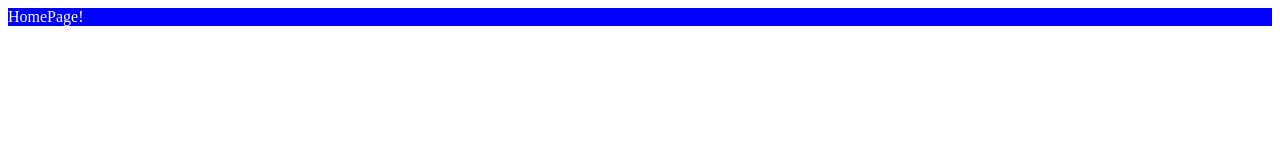
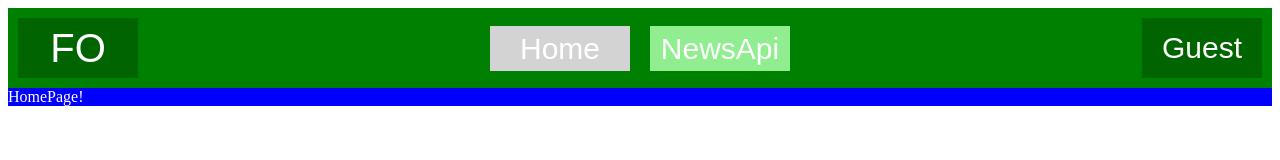
Before and after one commit to tdsfugal/reader, a Gatsby site in the folder packages/reader-app/: page / in a window 1280 px wide. Built offline with nearby package versions, Linux system fonts and the light colour scheme; Gatsby itself is replaced by a stand-in of ours.

Commit message:
basic header

```diff
--- a/packages/reader-app/src/components/home-page.js
+++ b/packages/reader-app/src/components/home-page.js
@@ -1,9 +1,9 @@
 import React from "react"
 import Layout from "./layout"
 
-export default function HomePage() {
+export default function HomePage({ pageName }) {
   return (
-    <Layout>
+    <Layout pageName={pageName}>
       <div>HomePage!</div>
     </Layout>
   )
--- a/packages/reader-app/src/components/layout/header.js
+++ b/packages/reader-app/src/components/layout/header.js
@@ -0,0 +1,33 @@
+import React from "react"
+
+import {
+  HeaderView,
+  LogoView,
+  NavView,
+  NavTileView,
+  UserView,
+} from "../../styles"
+
+const TILE_DEFS = [
+  {
+    label: "Home",
+    link: "index",
+  },
+  {
+    label: "NewsApi",
+    link: "newsapi",
+  },
+]
+
+export default function Header({ pageName }) {
+  const tiles = TILE_DEFS.map(({ label, link }) => (
+    <NavTileView active={pageName === link}>{label}</NavTileView>
+  ))
+  return (
+    <HeaderView>
+      <LogoView>FO</LogoView>
+      <NavView>{tiles}</NavView>
+      <UserView>Guest</UserView>
+    </HeaderView>
+  )
+}
--- a/packages/reader-app/src/components/layout/index.js
+++ b/packages/reader-app/src/components/layout/index.js
@@ -1,7 +1,14 @@
 import React from "react"
 
-import { LayoutView } from "../../styles"
+import { LayoutView, WorkspaceView } from "../../styles"
 
-export default function Layout({ children }) {
-  return <LayoutView>{children}</LayoutView>
+import Header from "./header"
+
+export default function Layout({ children, pageName }) {
+  return (
+    <LayoutView>
+      <Header pageName={pageName} />
+      <WorkspaceView>{children}</WorkspaceView>
+    </LayoutView>
+  )
 }
--- a/packages/reader-app/src/components/newsapi-page.js
+++ b/packages/reader-app/src/components/newsapi-page.js
@@ -1,9 +1,9 @@
 import React from "react"
 import Layout from "./layout"
 
-export default function NewsApiPage() {
+export default function NewsApiPage({ pageName }) {
   return (
-    <Layout>
+    <Layout pageName={pageName}>
       <div>NewsApiPage!</div>
     </Layout>
   )
--- a/packages/reader-app/src/pages/index.js
+++ b/packages/reader-app/src/pages/index.js
@@ -2,5 +2,5 @@ import React from "react"
 import { HomePage } from "../components"
 
 export default function Home() {
-  return <HomePage />
+  return <HomePage pageName="index" />
 }
--- a/packages/reader-app/src/pages/newsapi.js
+++ b/packages/reader-app/src/pages/newsapi.js
@@ -2,5 +2,5 @@ import React from "react"
 import { NewsApiPage } from "../components"
 
 export default function NewsApi() {
-  return <NewsApiPage />
+  return <NewsApiPage pageName="newsapi" />
 }
--- a/packages/reader-app/src/styles/layout-views.js
+++ b/packages/reader-app/src/styles/layout-views.js
@@ -3,20 +3,75 @@ import styled from "@emotion/styled"
 export const LayoutView = styled.div`
   height: 100%;
   width: 100%;
+  display: flex;
+  flex-flow: column nowrap;
   background-color: blue;
   color: white;
 `
 
 export const HeaderView = styled.div`
-  height: 100%;
+  flex: 0 0 60px;
   width: 100%;
+  display: flex;
+  flex-flow: row nowrap;
+  align-items: center;
+  justify-content: center;
+  background-color: green;
+  color: white;
+`
+
+export const LogoView = styled.div`
+  flex: 0 0 120px;
+  height: 60px;
+  background-color: darkgreen;
+  color: white;
+  margin: 10px;
+  line-height: 60px;
+  font-size: 40px;
+  font-family: sans-serif;
+  text-align: center;
+`
+
+export const UserView = styled.div`
+  flex: 0 0 120px;
+  height: 60px;
+  background-color: darkgreen;
+  color: white;
+  margin: 10px;
+  line-height: 60px;
+  font-size: 30px;
+  font-family: sans-serif;
+  text-align: center;
+`
+
+export const NavView = styled.div`
+  flex: 1 1 60px;
+  width: 100%;
+  display: flex;
+  flex-flow: row nowrap;
+  align-items: center;
+  justify-content: center;
+  background-color: green;
+  color: white;
+`
+
+export const NavTileView = styled.div`
+  flex: 0 0 140px;
+  height: 45px;
+  background-color: ${({ active }) => (active ? "lightgray" : "lightgreen")};
+  margin: 10px;
+  color: white;
+  line-height: 45px;
+  font-size: 30px;
+  font-family: sans-serif;
+  text-align: center;
+`
+
+export const WorkspaceView = styled.div`
+  flex: 1 1 100%;
+  width: 100%;
+  display: flex;
+  flex-flow: row nowrap;
   background-color: blue;
   color: white;
 `
-
-export const WorkspaceView = styled.div`
-  height: 100%;
-  width: 100%;
-  background-color: blue;
-  color: white;
-`
```
